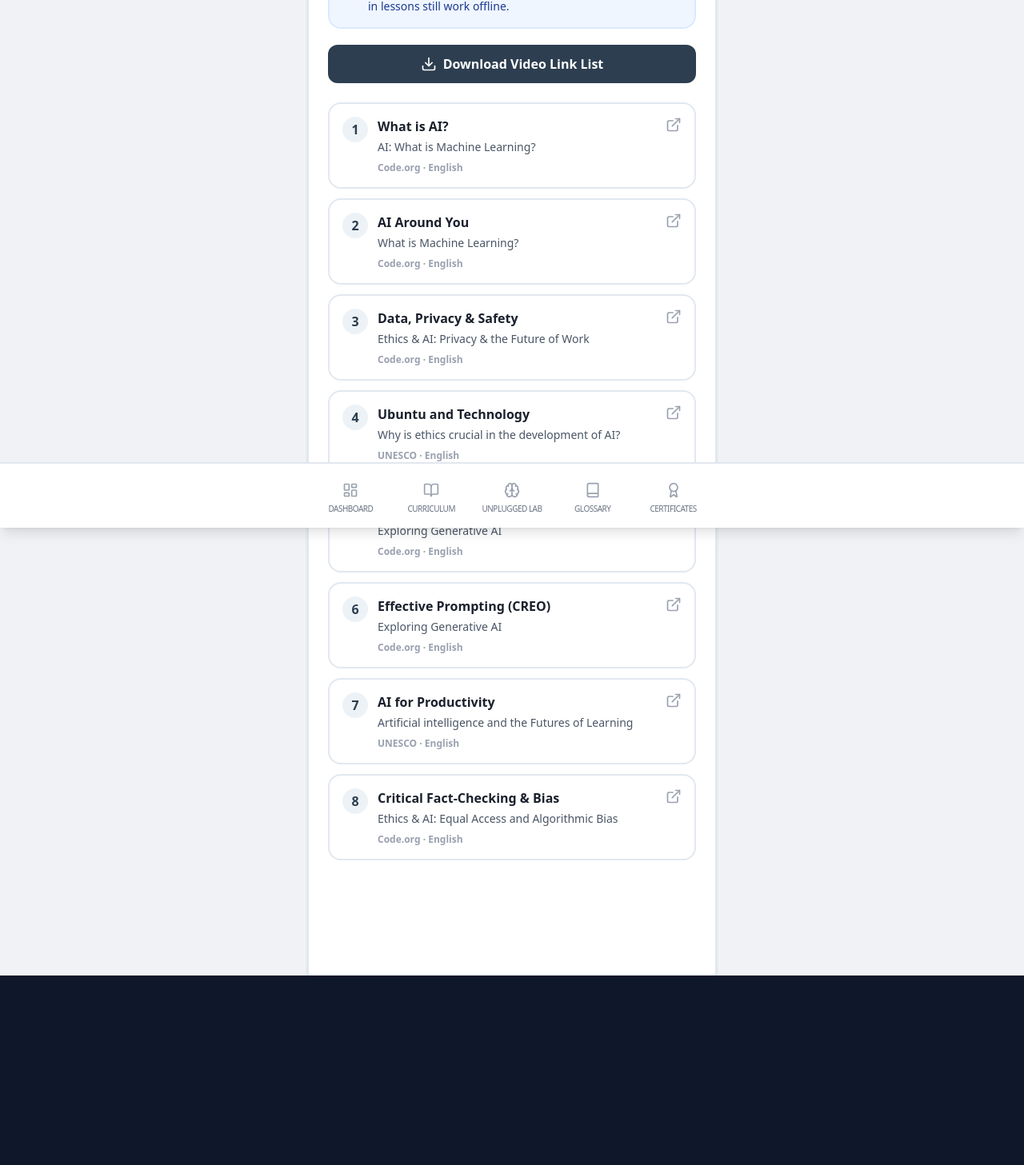
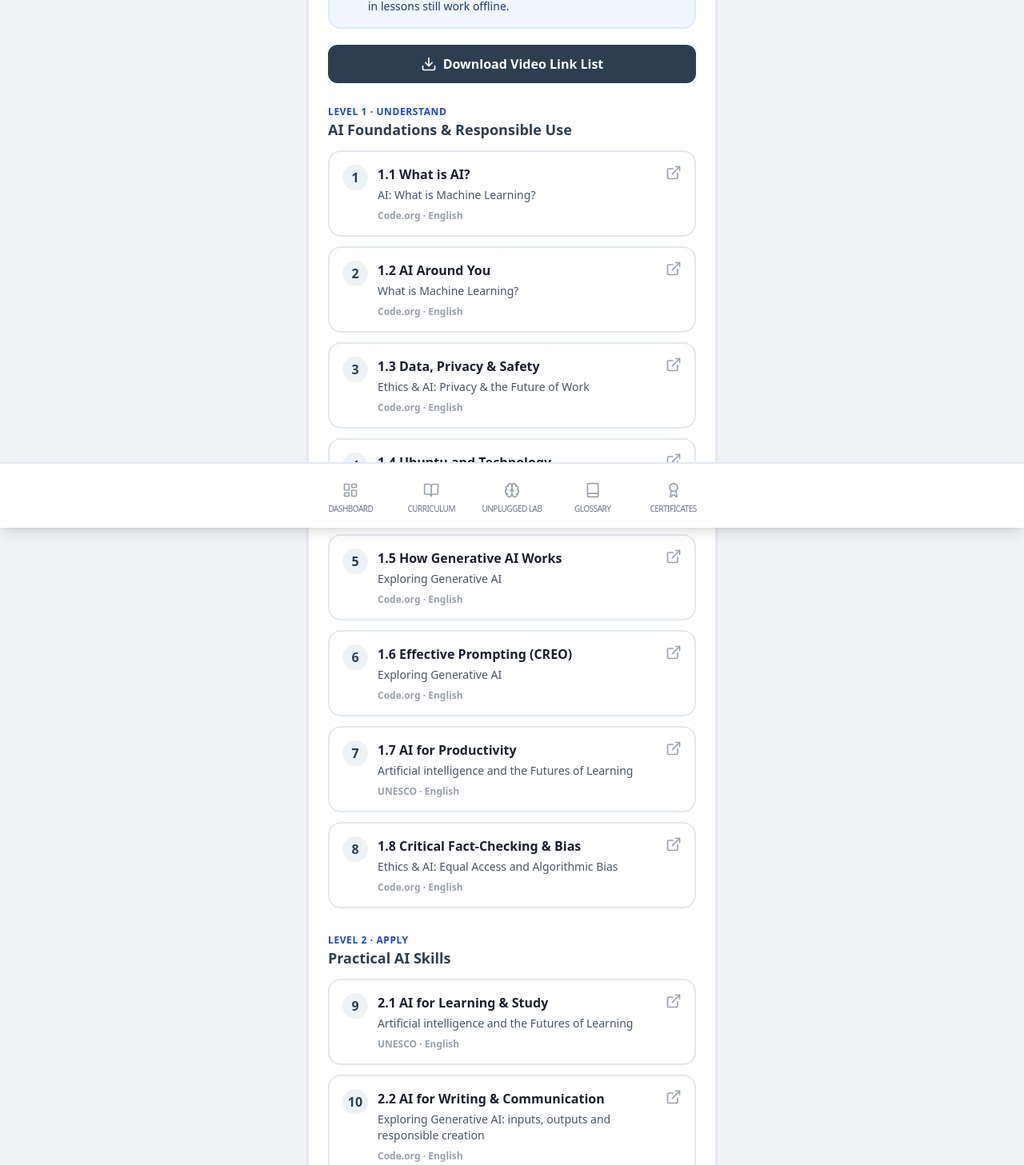
Before and after one commit to marcdiedricks/mzansi-ai-educator, a React (Vite) app: page /mzansi-ai-educator/video-resources in a window 1280 px wide. Shown: the part 140-1597 px from the top of the page at 80% size. Before the commit the page ends 1360 px from the top, so only its background shows below. Built offline with nearby package versions, Linux system fonts and the light colour scheme.

Commit message:
BUILD L2-10 show Level 1 and Level 2 video links

```diff
--- a/src/pages/VideoResources.tsx
+++ b/src/pages/VideoResources.tsx
@@ -1,22 +1,53 @@
 import { Download, ExternalLink, Wifi } from 'lucide-react';
 
-const resources = [
-  ['What is AI?', 'AI: What is Machine Learning?', 'Code.org', 'https://www.youtube.com/watch?v=OeU5m6vRyCk'],
-  ['AI Around You', 'What is Machine Learning?', 'Code.org', 'https://www.youtube.com/watch?v=KHbwOetbmbs'],
-  ['Data, Privacy & Safety', 'Ethics & AI: Privacy & the Future of Work', 'Code.org', 'https://code.org/en-US/resources/videos'],
-  ['Ubuntu and Technology', 'Why is ethics crucial in the development of AI?', 'UNESCO', 'https://www.unesco.org/en/artificial-intelligence/recommendation-ethics/cases'],
-  ['How Generative AI Works', 'Exploring Generative AI', 'Code.org', 'https://code.org/en-US/resources/videos'],
-  ['Effective Prompting (CREO)', 'Exploring Generative AI', 'Code.org', 'https://code.org/en-US/resources/videos'],
-  ['AI for Productivity', 'Artificial intelligence and the Futures of Learning', 'UNESCO', 'https://www.unesco.org/en/digital-education/ai-future-learning'],
-  ['Critical Fact-Checking & Bias', 'Ethics & AI: Equal Access and Algorithmic Bias', 'Code.org', 'https://www.youtube.com/watch?v=tJQSyzBUAew'],
+const levelOneResources = [
+  ['1.1 What is AI?', 'AI: What is Machine Learning?', 'Code.org', 'https://www.youtube.com/watch?v=OeU5m6vRyCk'],
+  ['1.2 AI Around You', 'What is Machine Learning?', 'Code.org', 'https://www.youtube.com/watch?v=KHbwOetbmbs'],
+  ['1.3 Data, Privacy & Safety', 'Ethics & AI: Privacy & the Future of Work', 'Code.org', 'https://code.org/en-US/resources/videos'],
+  ['1.4 Ubuntu and Technology', 'Why is ethics crucial in the development of AI?', 'UNESCO', 'https://www.unesco.org/en/artificial-intelligence/recommendation-ethics/cases'],
+  ['1.5 How Generative AI Works', 'Exploring Generative AI', 'Code.org', 'https://code.org/en-US/resources/videos'],
+  ['1.6 Effective Prompting (CREO)', 'Exploring Generative AI', 'Code.org', 'https://code.org/en-US/resources/videos'],
+  ['1.7 AI for Productivity', 'Artificial intelligence and the Futures of Learning', 'UNESCO', 'https://www.unesco.org/en/digital-education/ai-future-learning'],
+  ['1.8 Critical Fact-Checking & Bias', 'Ethics & AI: Equal Access and Algorithmic Bias', 'Code.org', 'https://www.youtube.com/watch?v=tJQSyzBUAew'],
 ];
+
+const levelTwoResources = [
+  ['2.1 AI for Learning & Study', 'Artificial intelligence and the Futures of Learning', 'UNESCO', 'https://www.unesco.org/en/digital-education/ai-future-learning'],
+  ['2.2 AI for Writing & Communication', 'Exploring Generative AI: inputs, outputs and responsible creation', 'Code.org', 'https://code.org/en-US/resources/videos'],
+  ['2.3 Advanced Prompting with CREO', 'Exploring Generative AI: how prompts shape outputs', 'Code.org', 'https://code.org/en-US/resources/videos'],
+  ['2.4 AI Research & Source Verification', 'Ethics & AI: Equal Access and Algorithmic Bias', 'Code.org', 'https://www.youtube.com/watch?v=tJQSyzBUAew'],
+  ['2.5 AI for Mathematics, Data & Problem Solving', 'What is Machine Learning? Data, patterns and prediction', 'Code.org', 'https://www.youtube.com/watch?v=KHbwOetbmbs'],
+  ['2.6 AI for Work & Productivity', 'Build Smarter Workflows with AI for Nonprofits', 'Google for Nonprofits', 'https://help.youtube.com/nonprofits/'],
+  ['2.7 AI for Creativity & Content', 'Exploring Generative AI: creativity and content', 'Code.org', 'https://code.org/en-US/resources/videos'],
+  ['2.8 AI in South African Communities', 'Why is ethics crucial in the development of AI?', 'UNESCO', 'https://www.unesco.org/en/artificial-intelligence/recommendation-ethics/cases'],
+];
+
+function ResourceList({ resources, startIndex = 0 }: { resources: string[][]; startIndex?: number }) {
+  return (
+    <div className="space-y-3">
+      {resources.map(([lesson, title, provider, url], index) => (
+        <a key={lesson} href={url} target="_blank" rel="noopener noreferrer" className="block bg-white border-2 border-[#E2E8F0] rounded-2xl p-4 hover:bg-[#F8F9FA]">
+          <div className="flex gap-3">
+            <div className="w-8 h-8 rounded-full bg-[#EDF2F7] flex items-center justify-center font-bold text-[#2D3E50] shrink-0">{startIndex + index + 1}</div>
+            <div className="min-w-0 flex-1">
+              <p className="font-bold text-[#1A202C]">{lesson}</p>
+              <p className="text-sm text-gray-600 mt-1">{title}</p>
+              <p className="text-xs font-bold text-gray-400 mt-2">{provider} · English</p>
+            </div>
+            <ExternalLink className="w-5 h-5 text-gray-400 shrink-0" />
+          </div>
+        </a>
+      ))}
+    </div>
+  );
+}
 
 export function VideoResources() {
   return (
     <div className="p-6 pb-12">
       <header className="mb-5">
         <h1 className="text-2xl font-bold text-[#2D3E50] mb-1">Lesson Video Links</h1>
-        <p className="text-sm font-medium text-gray-500">Optional trusted videos for each lesson.</p>
+        <p className="text-sm font-medium text-gray-500">Optional trusted videos for Levels 1 and 2.</p>
       </header>
 
       <div className="mb-5 p-4 rounded-2xl bg-blue-50 border-2 border-blue-100 flex gap-3">
@@ -24,29 +55,25 @@ export function VideoResources() {
         <p className="text-sm text-blue-900">Videos open externally and need internet/data. Your built-in lessons still work offline.</p>
       </div>
 
-      <a
-        href="/mzansi-ai-educator/VIDEO_LINK_REPOSITORY.md"
-        download
-        className="mb-6 w-full flex items-center justify-center gap-2 rounded-xl bg-[#2D3E50] text-white font-bold px-4 py-3"
-      >
+      <a href="/mzansi-ai-educator/VIDEO_LINK_REPOSITORY.md" download className="mb-7 w-full flex items-center justify-center gap-2 rounded-xl bg-[#2D3E50] text-white font-bold px-4 py-3">
         <Download className="w-5 h-5" /> Download Video Link List
       </a>
 
-      <div className="space-y-3">
-        {resources.map(([lesson, title, provider, url], index) => (
-          <a key={lesson} href={url} target="_blank" rel="noopener noreferrer" className="block bg-white border-2 border-[#E2E8F0] rounded-2xl p-4 hover:bg-[#F8F9FA]">
-            <div className="flex gap-3">
-              <div className="w-8 h-8 rounded-full bg-[#EDF2F7] flex items-center justify-center font-bold text-[#2D3E50] shrink-0">{index + 1}</div>
-              <div className="min-w-0 flex-1">
-                <p className="font-bold text-[#1A202C]">{lesson}</p>
-                <p className="text-sm text-gray-600 mt-1">{title}</p>
-                <p className="text-xs font-bold text-gray-400 mt-2">{provider} · English</p>
-              </div>
-              <ExternalLink className="w-5 h-5 text-gray-400 shrink-0" />
-            </div>
-          </a>
-        ))}
-      </div>
+      <section className="mb-8">
+        <div className="mb-3">
+          <p className="text-xs font-black tracking-wider text-blue-700">LEVEL 1 · UNDERSTAND</p>
+          <h2 className="text-lg font-bold text-[#2D3E50]">AI Foundations & Responsible Use</h2>
+        </div>
+        <ResourceList resources={levelOneResources} />
+      </section>
+
+      <section>
+        <div className="mb-3">
+          <p className="text-xs font-black tracking-wider text-blue-700">LEVEL 2 · APPLY</p>
+          <h2 className="text-lg font-bold text-[#2D3E50]">Practical AI Skills</h2>
+        </div>
+        <ResourceList resources={levelTwoResources} startIndex={8} />
+      </section>
     </div>
   );
 }
```
